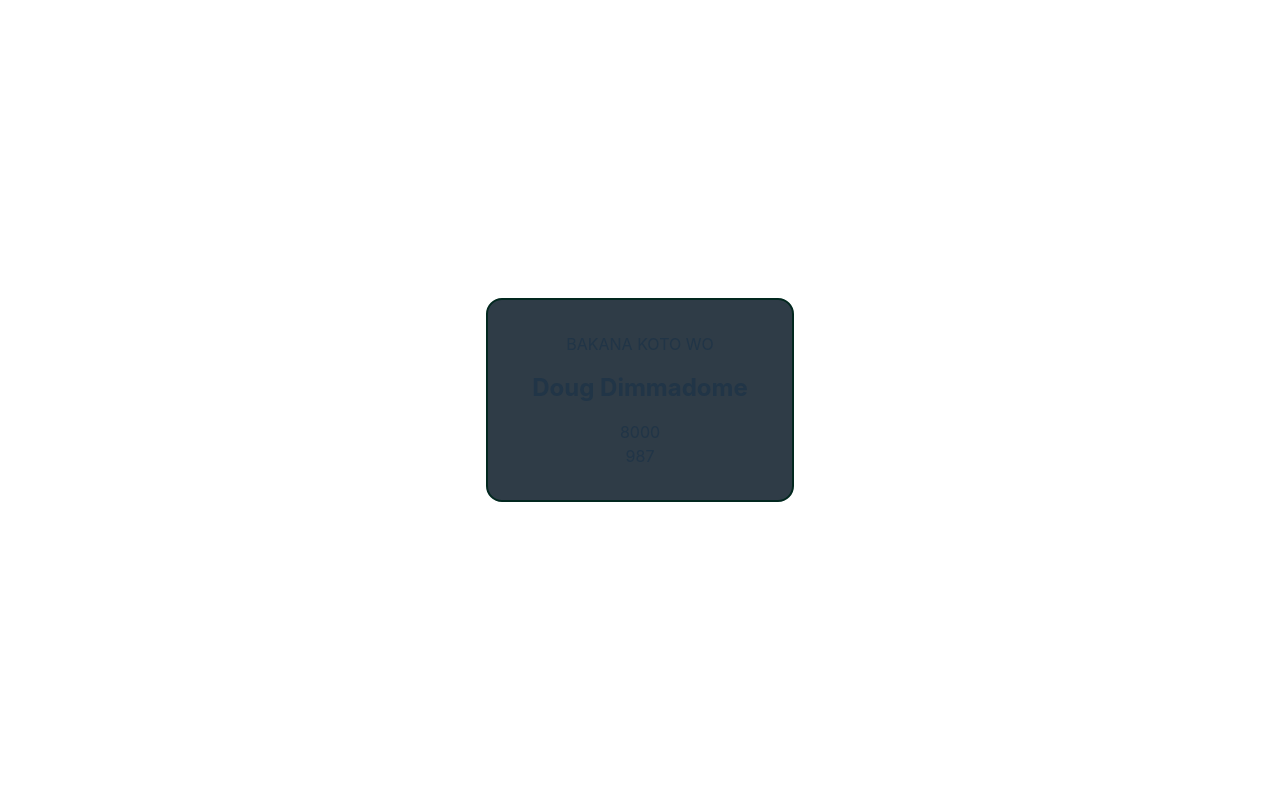
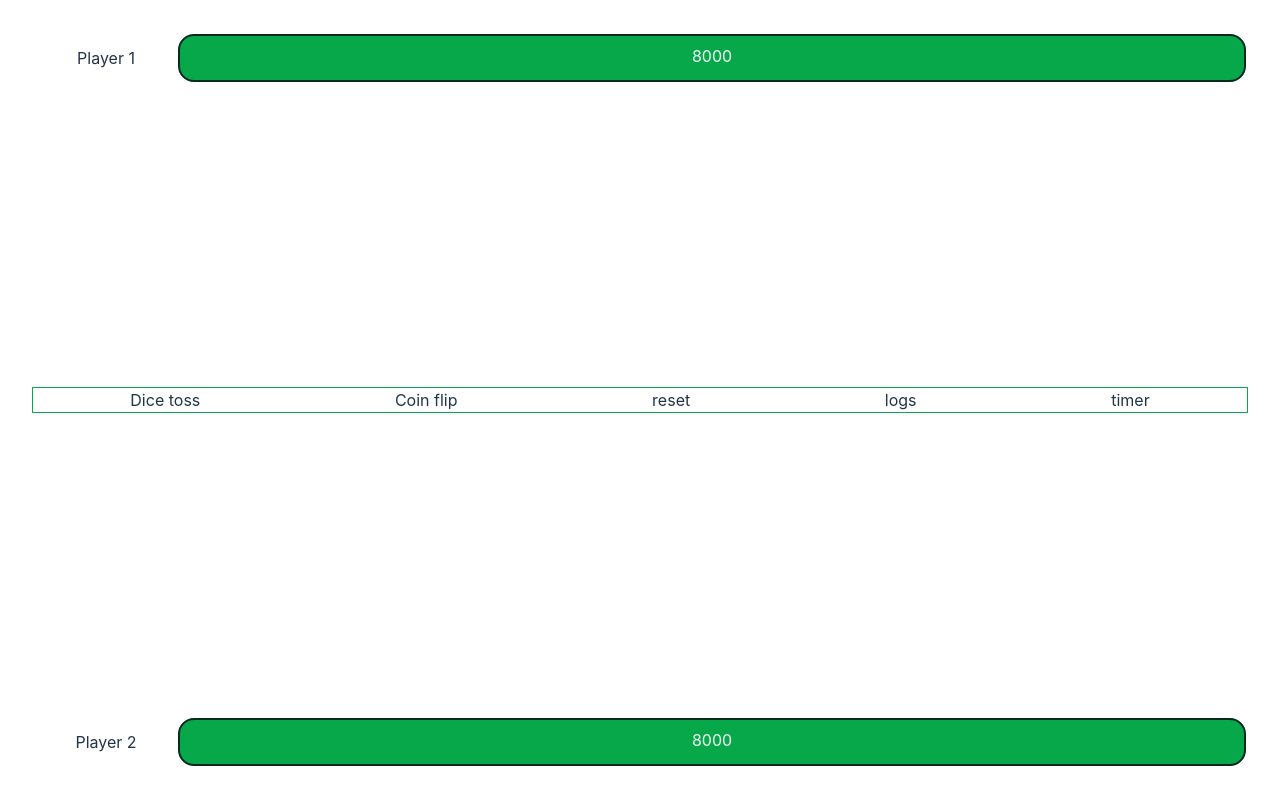
Before and after one commit to Sanj-sanj/Yugioh-calculator, a React (Vite) app: page / in a window 1280 px wide. Built offline with nearby package versions, Linux system fonts and the light colour scheme.

Commit message:
mvp frame

```diff
--- a/index.html
+++ b/index.html
@@ -4,7 +4,7 @@
     <meta charset="UTF-8" />
     <link rel="icon" type="image/svg+xml" href="/vite.svg" />
     <meta name="viewport" content="width=device-width, initial-scale=1.0" />
-    <title>Vite + React + TS</title>
+    <title>Yugioh Duel Calculator</title>
   </head>
   <body>
     <div id="root"></div>
--- a/package.json
+++ b/package.json
@@ -4,7 +4,7 @@
   "version": "0.0.0",
   "type": "module",
   "scripts": {
-    "dev": "vite",
+    "dev": "vite --host",
     "build": "tsc && vite build",
     "preview": "vite preview"
   },
--- a/src/App.css
+++ /dev/null
@@ -1,61 +0,0 @@
-#root {
-  max-width: 1280px;
-  margin: 0 auto;
-  padding: 2rem;
-  text-align: center;
-}
-
-.logo {
-  height: 6em;
-  padding: 1.5em;
-  will-change: filter;
-}
-.logo:hover {
-  filter: drop-shadow(0 0 2em #646cffaa);
-}
-.logo.react:hover {
-  filter: drop-shadow(0 0 2em #61dafbaa);
-}
-
-/*
-THIS IS COMPONENT CSS
-*/
-.duel-display {
-  padding: 2em;
-  width: 15em;
-  color: #213547;
-  border: solid 2px #02281f;
-  border-radius: 1em;
-  background-color: #2f3c47;
-}
-.display-flex {
-  display: flex;
-  flex-direction: column;
-}
-
-/*
-THIS IS CUSTOM CSS
-*/
-
-@keyframes logo-spin {
-  from {
-    transform: rotate(0deg);
-  }
-  to {
-    transform: rotate(360deg);
-  }
-}
-
-@media (prefers-reduced-motion: no-preference) {
-  a:nth-of-type(2) .logo {
-    animation: logo-spin infinite 20s linear;
-  }
-}
-
-.card {
-  padding: 2em;
-}
-
-.read-the-docs {
-  color: #888;
-}
--- a/src/App.tsx
+++ b/src/App.tsx
@@ -1,13 +1,13 @@
-import './App.css'
-import DuelDisplay from './components/DuelDisplay'
+import "./styles/App.css";
+import DuelGrid from "./components/DuelGrid";
 
+const players = ["Player 1", "Player 2", "dal", "looool"];
 function App() {
-
   return (
     <div className="App">
-      <DuelDisplay currentLP={8000} duelistName="Doug Dimmadome" id={987} />
+      <DuelGrid players={players} />
     </div>
-  )
+  );
 }
 
-export default App
+export default App;
--- a/src/components/DuelDisplay.tsx
+++ b/src/components/DuelDisplay.tsx
@@ -1,19 +1,25 @@
 type DISPLAY_DATA = {
-    currentLP: number,
-    duelistName: string,
-    id: number
-}
+  currentLP: number;
+  duelistName: string;
+  id: number;
+  className: string;
+};
 
-function DuelDisplay ({currentLP, duelistName, id}: DISPLAY_DATA) {
-    return (
-        <div className="duel-display">
-            BAKANA KOTO WO
-            <div className='display-flex'>
-                <h2>{duelistName}</h2>
-                <div>{currentLP}</div>
-            </div>
-            {id}
+const DuelDisplay = ({
+  currentLP,
+  duelistName,
+  id,
+  className,
+}: DISPLAY_DATA) => {
+  return (
+    <div className={`duel-display-container ${className}`}>
+      <div className="duel-display">
+        <div className="duel-display-name">{duelistName}</div>
+        <div className="life-bar">
+          <div>{currentLP}</div>
         </div>
-    )
-}
-export default DuelDisplay
+      </div>
+    </div>
+  );
+};
+export default DuelDisplay;
--- /dev/null
+++ b/src/components/DuelGrid.tsx
@@ -0,0 +1,29 @@
+import { FunctionComponent } from "react";
+import DuelDisplay from "./DuelDisplay";
+
+const DuelGrid: FunctionComponent<{ players: string[] }> = ({ players }) => {
+  const duelistsComponent = players.map((playerName, i) => (
+    <DuelDisplay
+      key={i}
+      currentLP={8000}
+      duelistName={playerName}
+      id={i}
+      className={`duelist duelist-${i + 1}`}
+    />
+  ));
+  return (
+    <section className="duel-grid-container">
+      <div className="displayArea-edge">{duelistsComponent[0]}</div>
+      <div className="displayArea-middle">
+        <div>Dice toss</div>
+        <div>Coin flip</div>
+        <div>reset</div>
+        <div>logs</div>
+        <div>timer</div>
+      </div>
+      <div className="displayArea-edge">{duelistsComponent[1]}</div>
+    </section>
+  );
+};
+
+export default DuelGrid;
--- /dev/null
+++ b/src/styles/App.css
@@ -0,0 +1,67 @@
+#root {
+  height: 100%;
+  width: 100%;
+  max-width: 1280px;
+  margin: 0 auto;
+  padding: 2rem;
+  text-align: center;
+}
+.App {
+  width: 100%;
+  height: 100%;
+}
+/*
+THIS IS COMPONENT CSS
+*/
+.duel-display-container {
+  padding: .125em;
+}
+.duel-display {
+  display: flex;
+
+}
+.duel-display-name {
+  min-width: 9rem;
+  max-width: 9rem;
+  display: flex;
+  align-items: center;
+  justify-content: center;
+}
+.life-bar {
+  display: flex;
+  flex-direction: row;
+  justify-content: center;
+  width: 100%;
+  padding: 0.5em;
+  min-height: 3em;
+  color: whitesmoke;
+  background-color: #06a84a;
+  border: solid 2px #02281f;
+  border-radius: 1em;
+}
+.duel-grid-container {
+  height: 100%;
+  display: flex;
+  flex-direction: column;
+  justify-content: space-between;
+}
+
+.displayArea-middle {
+  display: flex;
+  justify-content: space-around;
+  border: #06a84a 1px solid;
+}
+
+.display-left {
+  /* position: absolute; */
+  transform: rotate(90deg);
+
+  width: 100%;
+  /* left: 0; */
+}
+.display-right {
+  /* position: absolute; */
+  transform: rotate(-90deg);
+  width: 100%;
+  /* right: 0; */
+}
--- a/src/index.css
+++ b/src/styles/index.css
@@ -1,9 +1,14 @@
+* {
+  box-sizing: border-box;
+  margin: 0;
+}
+
 :root {
   font-family: Inter, Avenir, Helvetica, Arial, sans-serif;
   font-size: 16px;
   line-height: 24px;
   font-weight: 400;
-
+  height: 100%;
   color-scheme: light dark;
   color: rgba(255, 255, 255, 0.87);
   background-color: #242424;
@@ -25,11 +30,10 @@ a:hover {
 }
 
 body {
-  margin: 0;
   display: flex;
   place-items: center;
   min-width: 320px;
-  min-height: 100vh;
+  height: 100%;
 }
 
 h1 {
```
Also changed, not shown: src/interfaces/types.ts (added, +7 -0 lines), src/main.tsx (+6 -6 lines), .eslintrc.json, 1 other file (tests, documents, lock files or other folders).
